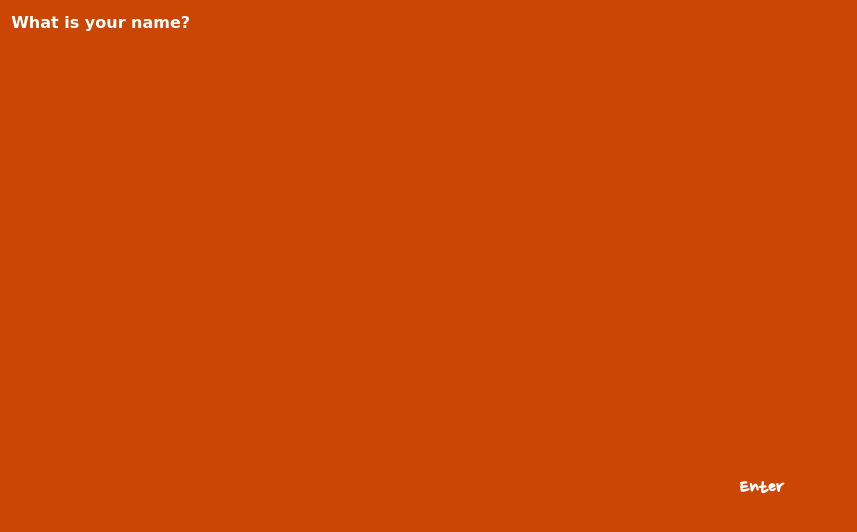
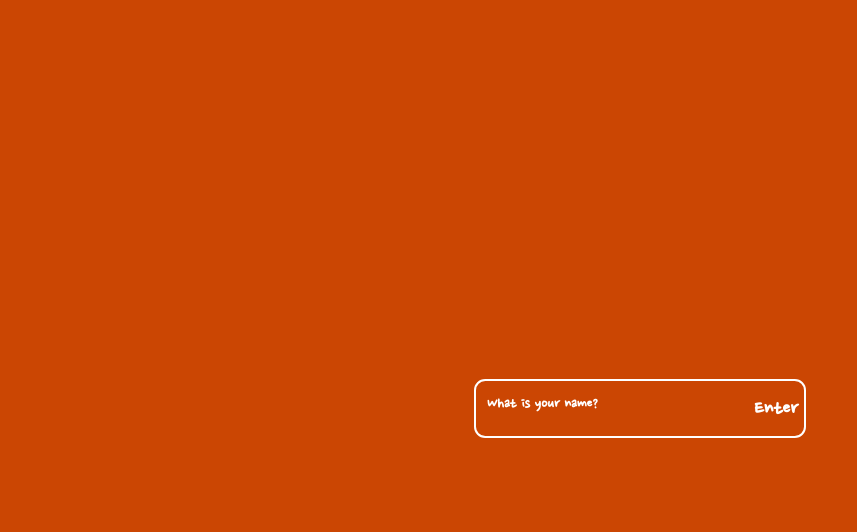
Before and after one commit to LeslieSuh/halloween, a plain HTML site: page index.html in a window 1280 px wide. Shown: the whole page, without its empty margins (0-857 px from the left). Drawn offline with Linux system fonts and the light colour scheme.

Commit message:
Add files via upload

```diff
--- a/index.html
+++ b/index.html
@@ -10,7 +10,7 @@
     <title>TodoList</title>
   </head>
   <body>
-    <form class="hidden" class="wrapper" id="login-form">
+    <form class="wrapper hidden" id="login-form">
       <input required maxlength="15" type="text" />
       <div class="placeholder">What is your name?</div>
       <input type="submit" value="Enter" />
--- a/style.css
+++ b/style.css
@@ -5,41 +5,41 @@
 body {
   display: grid;
   place-items: center;
-  height: 120vh;
-  background: #CB4603;
-  font-family: cursive;
+  height: 100vh;
+  background: #cb4603;
+  font-family: "Nanum Pen Script", cursive;
 }
 
 .wrapper {
   position: relative;
   height: 55px;
-  border-radius: .7em;
+  border-radius: 0.7em;
   border: 2px solid #fff;
-  background: #CB4603;
+  background: #cb4603;
 }
 
 input {
   position: relative;
-  width: 160px;
+  width: 190px;
   height: 55px;
   background: transparent;
   border: 0;
-  font-family: 'Nanum Pen Script', cursive;
+  font-family: "Nanum Pen Script", cursive;
   font-weight: bold;
   font-size: 1.5em;
-  text-indent: .75rem;
+  text-indent: 0.75rem;
   color: #fff;
   outline: none;
 }
 
-input[type="submit"]{
+input[type="submit"] {
   position: relative;
   text-align: right;
   width: 130px;
   height: 50px;
   border: none;
   outline: none;
-  font-family: 'Nanum Pen Script', cursive;
+  font-family: "Nanum Pen Script", cursive;
   font-size: 1.4em;
 }
 
@@ -49,16 +49,15 @@ input[type="submit"]{
   z-index: 0;
   top: 0;
   left: 0;
-  padding: 0 .2em;
+  padding: 0 0.2em;
   font-weight: bold;
-  transform: translate(.5em, .8em);
+  transform: translate(0.5em, 0.8em);
   transform-origin: 0% 0%;
-  background: #CB4603;
+  background: #cb4603;
   pointer-events: none;
-  transition: transform .3s ease
+  transition: transform 0.3s ease;
 }
 
-
 input:focus + .placeholder {
-  transform: translate(.625rem, -.7em); scale(0.8);
+  transform: translate(0.625rem, -0.7em) scale(0.8);
 }
```
